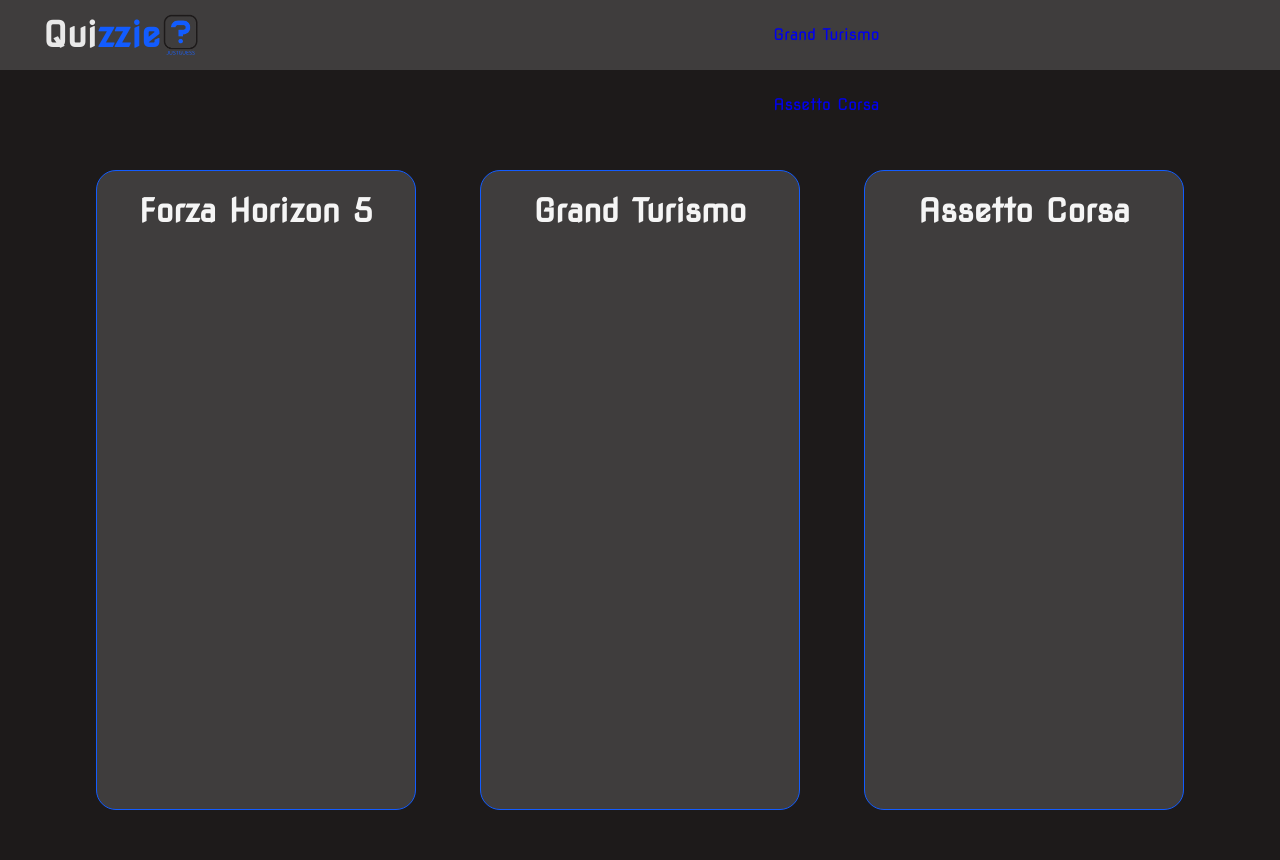
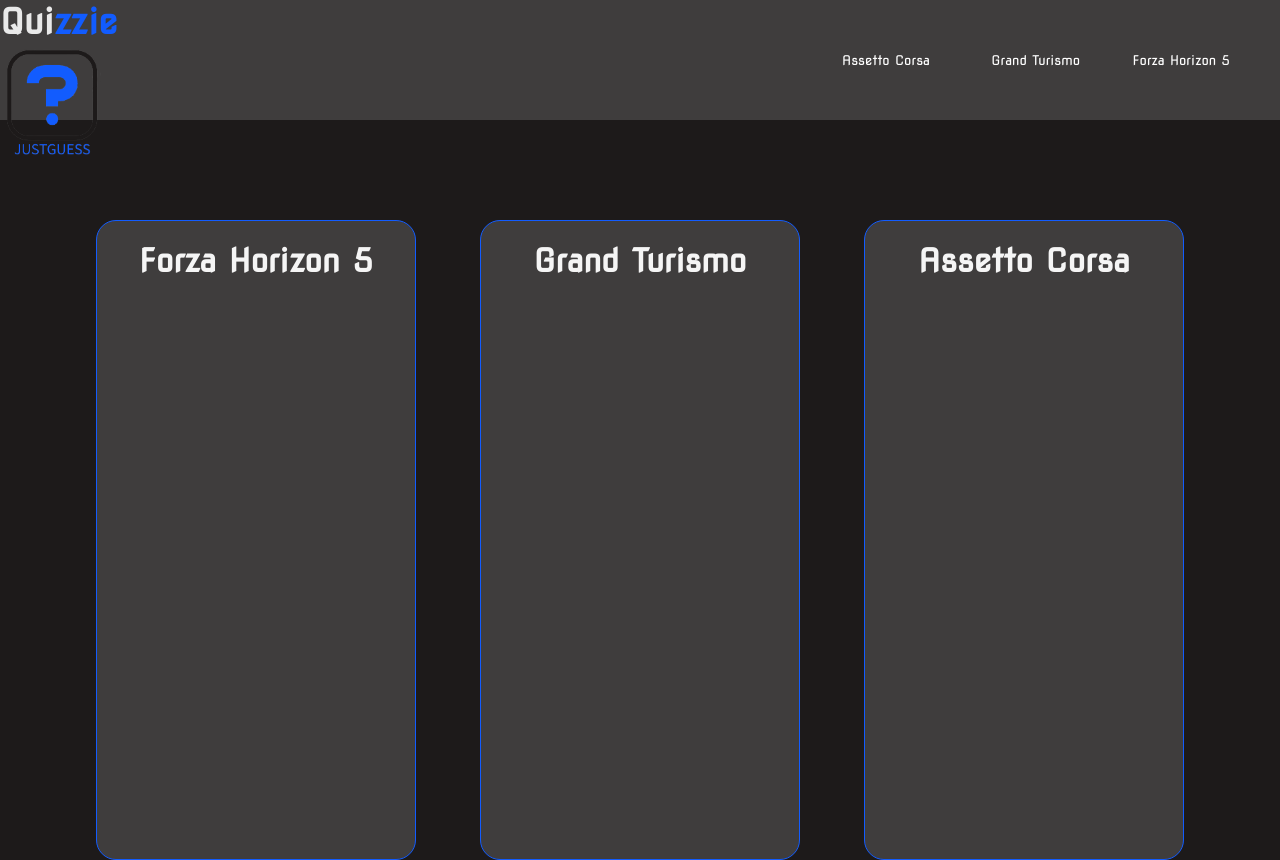
Before and after one commit to Rick05Baas/QUIZZIE, a plain HTML site: page index.html in a window 1280 px wide. Before the commit the page ends 810 px from the top, so only its background shows below. Drawn offline with Linux system fonts and the light colour scheme.

Commit message:
Kanker man

```diff
--- a/index.html
+++ b/index.html
@@ -12,7 +12,37 @@
 </head>
 
 <body>
-<div id="nav" class="navbar">
+    <div id="header">
+        <a href="#"><h1 class="logo">Qui<span>zzie</span></h1></a>
+        <a href="https://rickbaas.nl/DutchGP"><img id="f1Logo" src="images/logo.png" alt="f1logo"></a>
+        <button onclick="wideOpen()" id="headerButton">
+            <div id="mediaDiv">
+                <div id="buttonInner">
+                    <span><a class="headerlink" href="../DutchGP/socialmedia/">Forza Horizon 5</a></span>
+                    <div id="buttonLine"></div>
+                </div>
+            </div>
+        </button>
+
+        <button onclick="wideOpen()" id="headerButton1">
+            <div id="mediaDiv1">
+                <div id="buttonInner1">
+                    <span><a class="headerlink" href="../DutchGP/contact/">Grand Turismo</a></span>
+                    <div id="buttonLine1"></div>
+                </div>
+            </div>
+        </button>
+
+        <button onclick="wideOpen()" id="headerButton2">
+            <div id="mediaDiv2">
+                <div id="buttonInner2">
+                    <span><a class="headerlink" href="../DutchGP/news/">Assetto Corsa</a></span>
+                    <div id="buttonLine2"></div>
+                </div>
+            </div>
+        </button>
+    </div>
+<!-- <div id="nav" class="navbar">
     <div class="logo-space">
         <a href="#">
             <h1 class="logo">Qui<span>zzie</span></h1>
@@ -26,22 +56,10 @@
             <li><a href="#">Assetto Corsa</i></a>
         </ul>
     </div>
-</div>
+</div> -->
 
 
-    <!-- <nav>
-        <div class="menu-bar">
-            <a href="#">
-                <h1 class="logo">Qui<span>zzie</span></h1>
-            </a>
-            <a href=""><img src="images/logo.png" class="pfp" alt=""></a>
-            <ul>
-                <li><a class="" href="#">Forza Horizon 5</a></li>
-                <li><a href="#">Grand Turismo</a></li>
-                <li><a href="#">Assetto Corsa</i></a>
-            </ul>
-        </div>
-    </nav> -->
+
 
     <div class="container">
         <div class="container1">
--- a/style.css
+++ b/style.css
@@ -45,45 +45,172 @@ a:link {
   .logo span {
     color: var(--color-primary);
   }
-  #nav {
-    width: 100%;
-    height: 70px;
-    line-height: 70px;
+ /* header CSS */
+#header {
+  background-color: var(--navbar-color);
+  position: relative;
+  height: 120px;
+  z-index: 100;
+  font-size: 70px;
+  /* border-bottom: rgb(85, 85, 85) 2px solid; */
+}
 
-    background: var(--navbar-color);
+#f1Logo {
+  height: 120px;
+}
+
+#headerText {
+  text-align: center;
+  line-height: 120px;
+  margin: 0;
+  color: white;
+}
+
+#headerButton {
+  right: 0;
+  top: 50%;
+  position: absolute;
+  cursor: pointer;
+  height: 40px;
+  margin-top: -20px;
+  border: none;
+  background-color: transparent;
+  color: #FFF;
+  margin-right: 50px;
+  font-family: Formula1Font;
+}
+
+#headerButton1 {
+  right: 200px;
+  top: 50%;
+  position: absolute;
+  cursor: pointer;
+  height: 40px;
+  margin-top: -20px;
+  border: none;
+  background-color: transparent;
+  color: #FFF;
+  margin-right: 50px;
+  font-family: Formula1Font;
+}
+
+.headerlink {
+  text-decoration: none;
+  color: white;
+}
+
+
+#headerButton #buttonInner {
+  position: relative;
+}
+
+#headerButton #buttonLine {
+  position: absolute;
+  width: 100%;
+  bottom: -52px;
+  height: 3px;
+  background-color: var(--color-primary);
+  display: none;
+  animation: lineHoverOff 0.75s ease;
+  animation-fill-mode: forwards;
+}
+
+#headerButton:hover #buttonLine {
+  display: block;
+  animation: lineHoverOn 0.75s ease;
+  animation-fill-mode: forwards;
+}
+
+@keyframes lineHoverOn {
+  0% {
+      width: 0%;
   }
 
-  .logo-space {
-    width: 15%;
-    height: 70px;
-    float: left;
-    margin-left: 25px;
-    display: flex;
-    justify-content: center;
-    align-items: center;
+  100% {
+      width: 100%;
   }
+}
 
-  .pfp {
-    width: 20%;
-    height: auto;
-  }
+/* header css */
 
-  .list-space {
-    float: right;
-    right: 200px;
-    width: 40%;
-    height: 70px;
-    display: flex;
-    justify-content: space-between;
-    align-items: center;
-  }
-  ul li {
-    list-style: none;
-    display: flex;
-    justify-content: center;
-    align-items: center;
+/* extra css voor lines */
+/* contact part */
+#headerButton1 {
+  right: 150px;
+  top: 50%;
+  position: absolute;
+  cursor: pointer;
+  height: 40px;
+  margin-top: -20px;
+  border: none;
+  background-color: transparent;
+  color: #FFF;
+  margin-right: 50px;
+  font-family: Formula1Font;
+}
 
-  }
+#headerButton1 #buttonInner1 {
+  position: relative;
+}
+
+#headerButton1 #buttonLine1 {
+  position: absolute;
+  width: 100%;
+  bottom: -52px;
+  height: 3px;
+  background-color: var(--color-primary);
+  display: none;
+  animation: lineHoverOff 0.75s ease;
+  animation-fill-mode: forwards;
+}
+
+#headerButton1:hover #buttonLine1 {
+  display: block;
+  animation: lineHoverOn 0.75s ease;
+  animation-fill-mode: forwards;
+}
+
+/* contact part */
+
+/* news part */
+#headerButton2 {
+  right: 300px;
+  top: 50%;
+  position: absolute;
+  cursor: pointer;
+  height: 40px;
+  margin-top: -20px;
+  border: none;
+  background-color: transparent;
+  color: #FFF;
+  margin-right: 50px;
+  font-family: Formula1Font;
+}
+
+#headerButton2 #buttonInner2 {
+  position: relative;
+}
+
+#headerButton2 #buttonLine2 {
+  position: absolute;
+  width: 100%;
+  bottom: -52px;
+  height: 3px;
+  background-color: var(--color-primary);
+  display: none;
+  animation: lineHoverOff 0.75s ease;
+  animation-fill-mode: forwards;
+}
+
+#headerButton2:hover #buttonLine2 {
+  display: block;
+  animation: lineHoverOn 0.75s ease;
+  animation-fill-mode: forwards;
+}
+
+/* news part */
+
+/* extra css voor lines */
   /* .menu-bar {
     background-color: var(--navbar-color);
     height: 80px;
```
